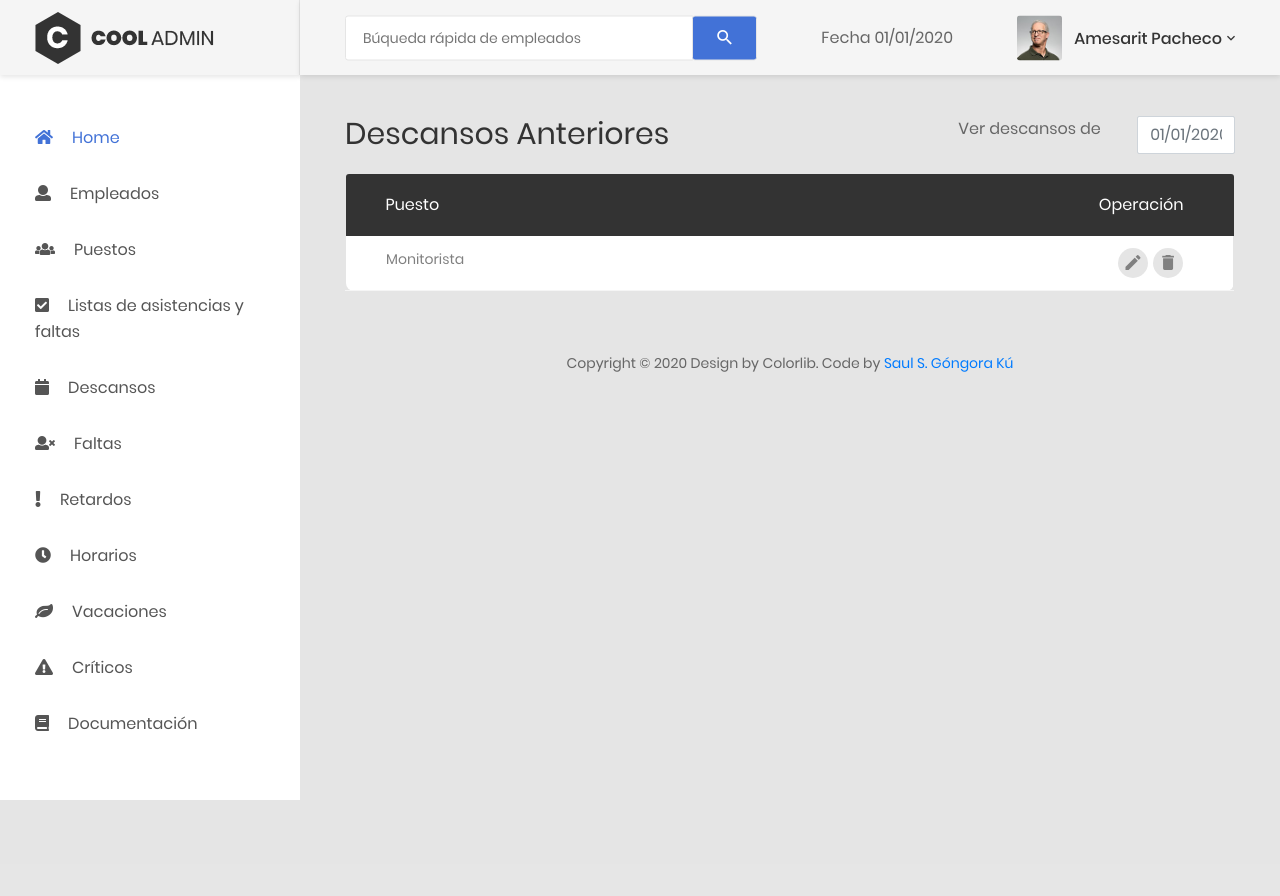
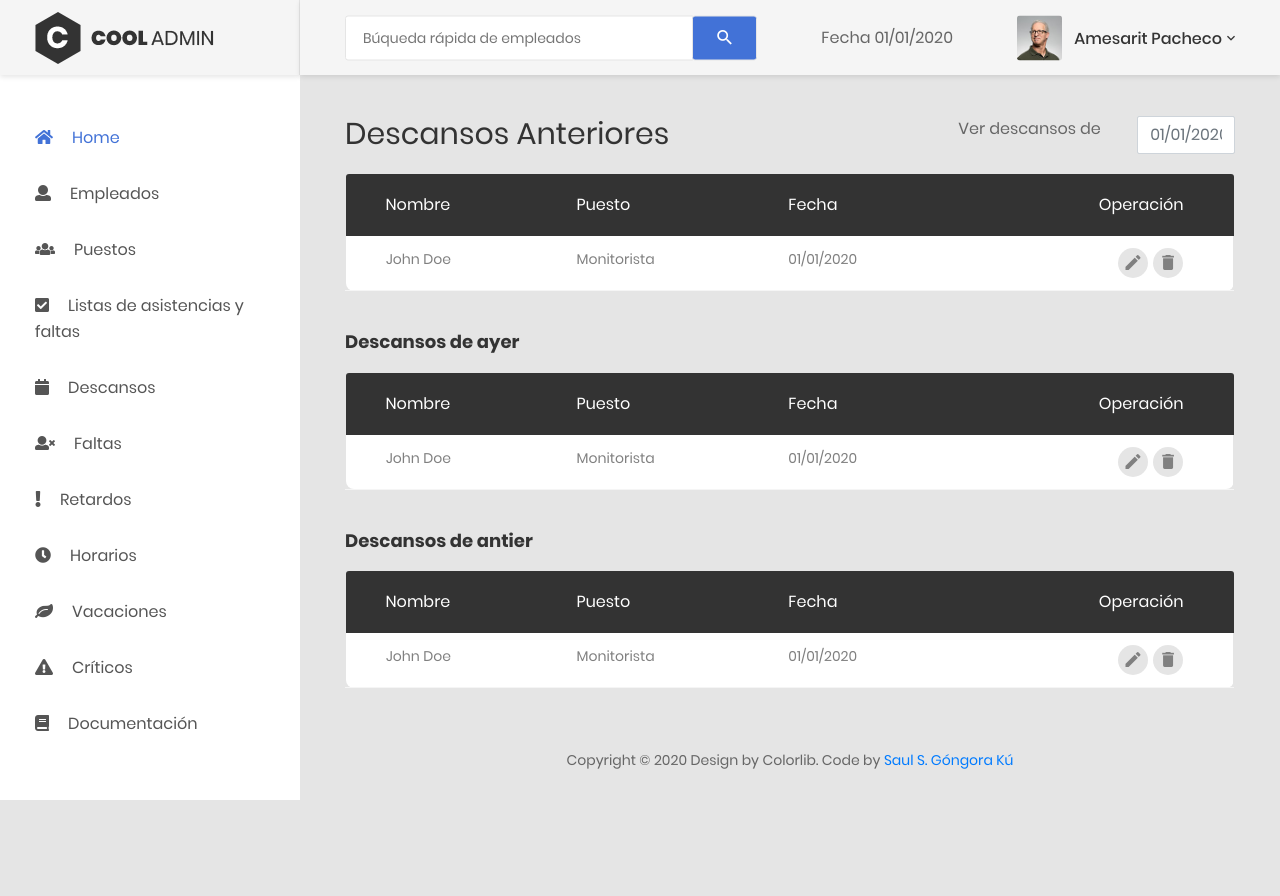
Before and after one commit to samgongora26/perfect-assistant, a PHP site: page /pages/descansos/anteriores.php in a window 1280 px wide. Before the commit the page ends 800 px from the top, so only its background shows below. Run offline with PHP 8.4, Linux system fonts and the light colour scheme.

Commit message:
descansos ayer y antier

```diff
--- a/pages/descansos/anteriores.php
+++ b/pages/descansos/anteriores.php
@@ -79,13 +79,17 @@
                                         <table class="table table-borderless table-data3">
                                             <thead>
                                                 <tr>
+                                                    <th>Nombre</th>
                                                     <th>Puesto</th>
+                                                    <th>Fecha</th>
                                                     <th>operación</th>
                                                 </tr>
                                             </thead>
                                             <tbody>
                                                 <tr>
+                                                    <td>John Doe</td>
                                                     <td>Monitorista</td>
+                                                    <td>01/01/2020</td>
                                                     <td>
                                                         <div class="table-data-feature">
                                                             <button class="item" data-toggle="tooltip" data-placement="top" title="Edit">
@@ -104,8 +108,88 @@
                                     <!-- END DATA TABLE-->
                                 </div>
                         </div>
+                        <!-- / DESCANSOS DE UN DIA ESPECIFICO-->
 
                         <!--VER DESCANSOS DE AYER-->
+                        <h4>Descansos de ayer</h4>
+                        <div class="row m-t-20">
+                                <div class="col-md-12">
+                                    <!-- DATA TABLE-->
+                                    <div class="table-responsive m-b-40">
+                                        <table class="table table-borderless table-data3">
+                                            <thead>
+                                                <tr>
+                                                    <th>Nombre</th>
+                                                    <th>Puesto</th>
+                                                    <th>Fecha</th>
+                                                    <th>operación</th>
+                                                </tr>
+                                            </thead>
+                                            <tbody>
+                                                <tr>
+                                                    <td>John Doe</td>
+                                                    <td>Monitorista</td>
+                                                    <td>01/01/2020</td>
+                                                    <td>
+                                                        <div class="table-data-feature">
+                                                            <button class="item" data-toggle="tooltip" data-placement="top" title="Edit">
+                                                                <i class="zmdi zmdi-edit"></i>
+                                                            </button>
+                                                            <button class="item" data-toggle="tooltip" data-placement="top" title="Delete">
+                                                                <i class="zmdi zmdi-delete"></i>
+                                                            </button>
+                                                        </div>
+
+                                                    </td>
+                                                </tr>
+                                            </tbody>
+                                        </table>
+                                    </div>
+                                    <!-- END DATA TABLE-->
+                                </div>
+                        </div>
+                        <!-- / DESCANSOS DE AYER-->
+
+                        <!--DESCANSOS DE ANTIER-->
+                        <h4>Descansos de antier</h4>
+                        <div class="row m-t-20">
+                                <div class="col-md-12">
+                                    <!-- DATA TABLE-->
+                                    <div class="table-responsive m-b-40">
+                                        <table class="table table-borderless table-data3">
+                                            <thead>
+                                                <tr>
+                                                    <th>Nombre</th>
+                                                    <th>Puesto</th>
+                                                    <th>Fecha</th>
+                                                    <th>operación</th>
+                                                </tr>
+                                            </thead>
+                                            <tbody>
+                                                <tr>
+                                                    <td>John Doe</td>
+                                                    <td>Monitorista</td>
+                                                    <td>01/01/2020</td>
+                                                    <td>
+                                                        <div class="table-data-feature">
+                                                            <button class="item" data-toggle="tooltip" data-placement="top" title="Edit">
+                                                                <i class="zmdi zmdi-edit"></i>
+                                                            </button>
+                                                            <button class="item" data-toggle="tooltip" data-placement="top" title="Delete">
+                                                                <i class="zmdi zmdi-delete"></i>
+                                                            </button>
+                                                        </div>
+
+                                                    </td>
+                                                </tr>
+                                            </tbody>
+                                        </table>
+                                    </div>
+                                    <!-- END DATA TABLE-->
+                                </div>
+                        </div>
+                        <!--/DESCANSOS DE ANTIER-->
+
                         <div class="row">
                             <?php
                                 include("../plantillas/plantilla_footer.php");
```
